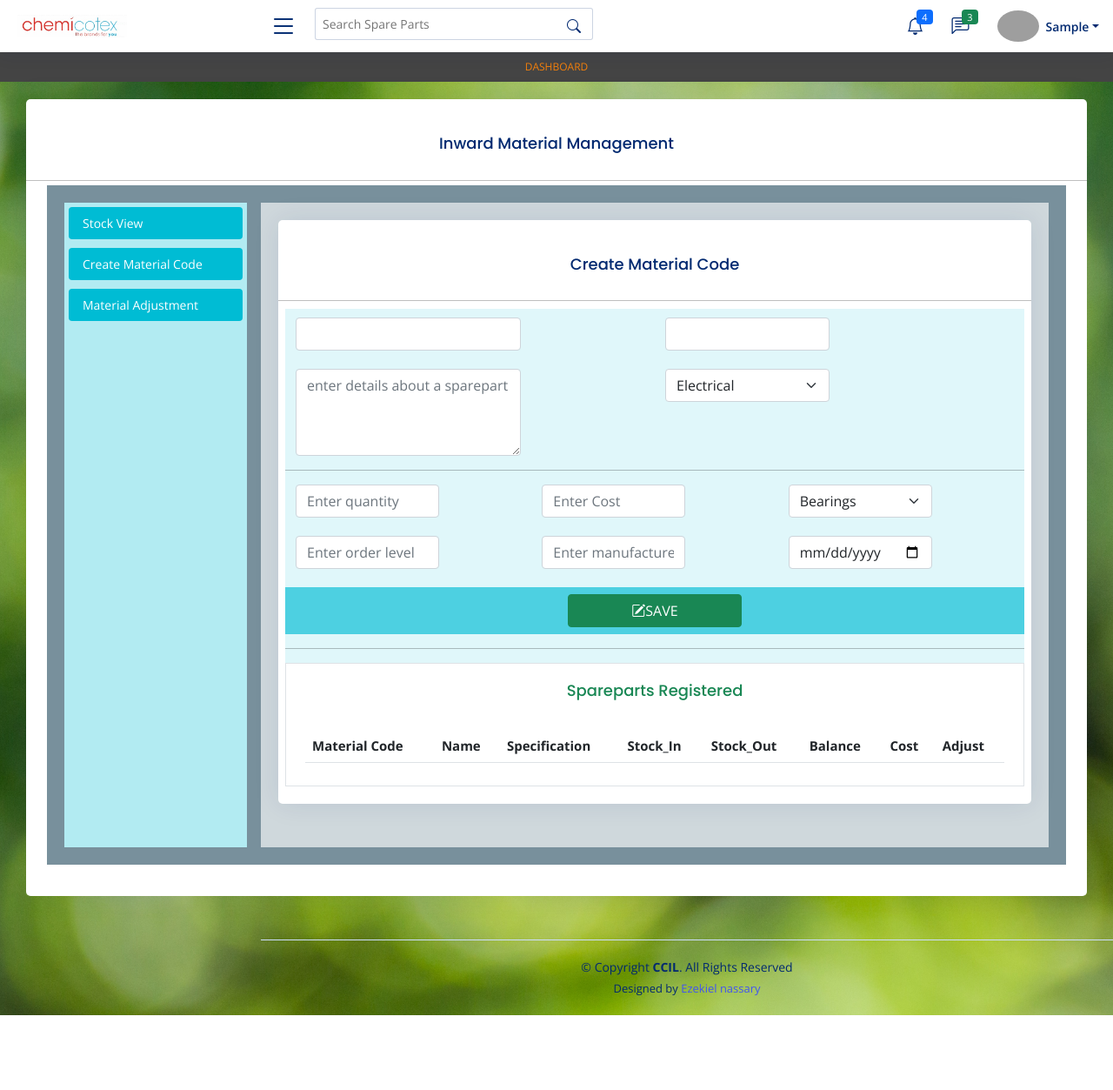
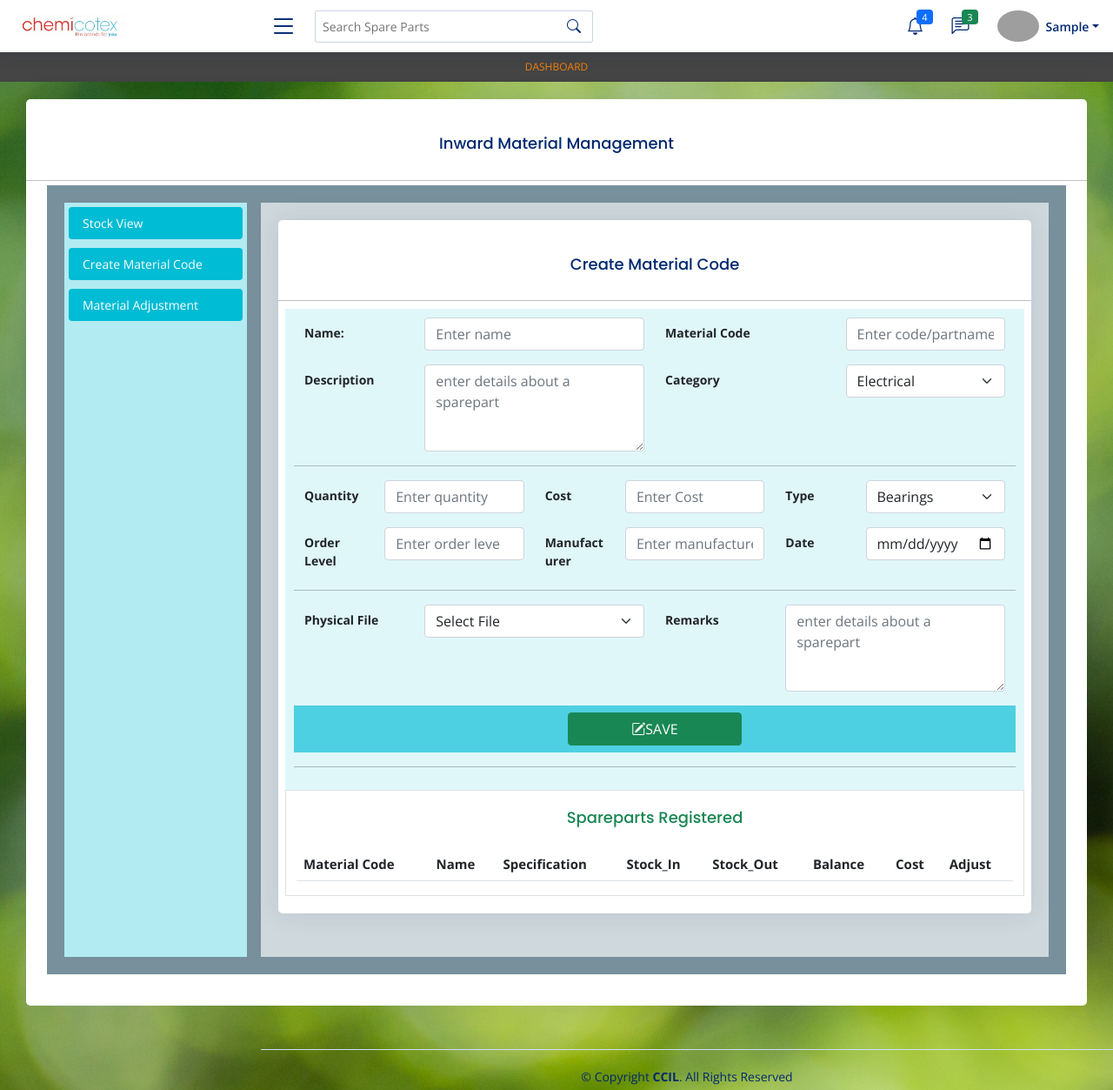
Before and after one commit to ezekielNassary/ccil, a PHP site: page /inward_material.php in a window 1280 px wide, after a click on "Create Material Code". Shown: the top 1253 px of the page at 87% size. Before the commit the page ends 1167 px from the top, so only its background shows below. Run offline with PHP 8.4, Linux system fonts and the light colour scheme; the visitor is signed in with stand-in values (Sample User, id 1); lists and menus that the app fills with data are empty; some libraries are stand-ins or nearby versions; grey boxes are pictures that could not be loaded.

Commit message:
insert material code

```diff
--- a/actionpages/get_material.php
+++ b/actionpages/get_material.php
@@ -5,7 +5,7 @@ if(!empty($_POST['command'])){
 $line = mysqli_real_escape_string($link,$_POST['command']);
 }
 $data = array();
-$sql = "SELECT * FROM stock_data";
+$sql = "SELECT * FROM stock_data ORDER BY Partname DESC ";
 $result = mysqli_query($link, $sql);
 if (mysqli_num_rows($result) > 0) {
 	while($row[] = mysqli_fetch_assoc($result)) {
--- a/assets/css/style.css
+++ b/assets/css/style.css
@@ -1396,7 +1396,14 @@ width: 100%;
 .material-code-form{
   background-color: #e0f7fa;
   margin-top: -30px;
-  padding-top: 10px;
+  padding: 10px;
+
+}
+.material-code-form label{
+  text-align: left;
+  font-weight: bold;
+  font-size: 14px;
+
 }
 .save-code {
   text-align: center;
@@ -1418,11 +1425,17 @@ width: 100%;
   text-align: left;
   font-size: 13px;
 }
-.stock-addition input,label,select{
+.stock-addition input, .stock-addition label, .stock-addition select{
   display: none;
 }
-
-.outpass-form label,input{
+.stock-registered table tr td{
+  text-align: left;
+  font-size: 13px;
+}
+.stock-registered table tr th{
+  font-size: 15px;
+}
+.outpass-form label, .outpass-form input{
  margin-bottom: 5px;
 
 }
@@ -1471,7 +1484,21 @@ opacity: 0.4;
 .search-row{
   margin-top: -30px;
 }
+.code-result{
+  text-align: center;
+  font-size: 20px;
 
+
+}
+.code-result .icon{
+
+  font-size: 32px;
+  line-height: 0;
+  width: 32px;
+  height: 32px;
+  flex-shrink: 0;
+  flex-grow: 0;
+}
 @media (max-width: 480px) {
   .req-options{
     display: none;
--- a/assets/js/home.js
+++ b/assets/js/home.js
@@ -41,6 +41,7 @@ $('#outpass').click(function () {
 
 
   if (page_link == "/ccil/inward_material.php") {
+
     fetch_material()
      $("#stock-table-two").on('click','.edit-stock',function(){
          var currentRow=$(this).closest("tr");
@@ -51,8 +52,47 @@ $('#outpass').click(function () {
          var stock_out=currentRow.find("td:eq(4)").text();
          var balance=currentRow.find("td:eq(5)").text();
          var cost=currentRow.find("td:eq(6)").text();
+         $('#spare-adjust-modal').modal('show')
+    });
 
-         $('#verticalycentered').modal('show')
+    $('#sp-save').click(function(){
+      var spareName = $('#sp-name').val()
+      var spareCode = $('#sp-code').val()
+      var spareDescription = $('#sp-descr').val()
+      var spareCategory = $('#sp-category').find(":selected").text();
+      var spareQty = $('#sp-qty').val()
+      var spareCost = $('#sp-cost').val()
+      var spareType = $('#sp-type').find(":selected").text();
+      var spareOlevel = $('#sp-orderlevel').val()
+      var spareManuf = $('#sp-manuf').val()
+      var spareDate = $('#sp-date').val()
+      var spareFile = $('#sp-file').find(":selected").text();
+      var spareRemark = $('#sp-remark').val()
+      var error=""
+
+      if (spareCode == "") {
+        error="Enter material code"
+         $('.code-result').html('<p class="text-danger"><i class="icon bi bi-info-square"></i><p>'+error+'</p></p>')
+        $('#success-modal').modal('show')
+        return
+      }
+
+    $.ajax({
+    type: "POST",
+    url: "actionpages/insert_code.php",
+    data: {'name':spareName,'code':spareCode,'description':spareDescription,'category':spareCategory,'qty':spareQty,
+    'cost':spareCost,'type':spareType,'level':spareOlevel,'date':spareDate,'file':spareFile,'remark':spareRemark},
+    success: function(data){
+      console.log(data);
+      if (data == 'success') {
+         $('.code-result').html('<p class="text-success text-center"><i class="icon bi bi-check-lg"></i><p class=" text-success p3 text-center">Data Saved Succesful</p></p>')
+        $('#success-modal').modal('show')
+      }else{
+         $('.code-result').html('<p class="text-danger text-center"><i class="icon bi bi-info-square"></i><p class=" text-danger p3 text-center">'+data+'</p></p>')
+        $('#success-modal').modal('show')
+      }
+    }
+});
     });
   }
 
@@ -65,7 +105,6 @@ $('#outpass').click(function () {
 
 
   $('#add-req-list').click(function () {
-
     let data = [];
     var materialCode = $("#material-code").val();
     var specifications = $("#specifications").val();
@@ -183,11 +222,12 @@ function dashboard_menu(login_level){
    $('#approve').hide();
   }
 }
+function spareparts_inputs(){
+  speed1= $("#speed1").val();
+}
+function register_spare(){
 
-
-
-
-
+}
 
 function fetch_material(){
    $.ajax({
@@ -213,7 +253,7 @@ function fetch_material(){
              </tr>`;
       $('.stock-table-data').append(body);
     });
-   // $("#stock-table-one").DataTable();
+   $("#stock-table-one").DataTable();
     $("#stock-table-two").DataTable();
  }
  });
--- a/inward_material.php
+++ b/inward_material.php
@@ -192,39 +192,39 @@ include "templates/top.php";
         <div class="card-body">
         <div class="row">
          <div class="col-sm-12">
-<form class="row material-code-form" id="">
+<form class="row material-code-form text-dark" id="">
 
              <div class="col-lg-6">
          <div class="row mb-3">
                   <label for="inputEmail3" class="col-sm-4 col-form-label">Name:</label>
                   <div class="col-sm-8">
-                    <input type="text" class="form-control" id="inputText">
+                    <input type="text" class="form-control" placeholder="Enter name" id="sp-name">
                   </div>
                 </div>
                  </div>
 
                   <div class="col-lg-6">
                 <div class="row mb-3">
-                  <label for="inputEmail3" class="col-sm-6 col-form-label">Material Codde:</label>
+                  <label for="sp-code" class="col-sm-6 col-form-label">Material Code</label>
                   <div class="col-sm-6">
-                    <input type="text" class="form-control" id="inputText">
+                    <input type="text" class="form-control" placeholder="Enter code/partname" id="sp-code">
                   </div>
                 </div>
                  </div>
                  <div class="col-lg-6">
          <div class="row mb-3">
-                  <label for="inputEmail3" class="col-sm-4 col-form-label">Description:</label>
+                  <label for="inputEmail3" class="col-sm-4 col-form-label">Description</label>
                   <div class="col-sm-8">
-                   <textarea class="form-control" placeholder="enter details about a sparepart" id="description" style="height: 100px;"></textarea>
+                   <textarea class="form-control" placeholder="enter details about a sparepart" id="sp-descr" style="height: 100px;"></textarea>
                     </div>
                 </div>
                  </div>
 
                   <div class="col-lg-6">
                 <div class="row mb-3">
-                  <label for="inputEmail3" class="col-sm-6 col-form-label">Category:</label>
+                  <label for="inputEmail3" class="col-sm-6 col-form-label">Category</label>
                   <div class="col-sm-6">
-                   <select class="form-select" id="Category" aria-label="State">
+                   <select class="form-select" id="sp-category" aria-label="State">
                     <option selected value="mech">Electrical</option>
                       <option value="electrical">Mechanical</option>
                   </select>
@@ -234,25 +234,25 @@ include "templates/top.php";
                  <hr>
                 <div class="col-lg-4">
          <div class="row mb-3">
-                  <label for="inputEmail3" class="col-sm-4 col-form-label">Quantity</label>
+                  <label for="sp-qty" class="col-sm-4 col-form-label">Quantity</label>
                   <div class="col-sm-8">
-                    <input type="text" class="form-control" id="qty" placeholder="Enter quantity">
+                    <input type="number" class="form-control" id="sp-qty" placeholder="Enter quantity">
                 </div>
                  </div>
                   </div>
                  <div class="col-lg-4">
                  <div class="row mb-3">
-                  <label for="inputEmail3" class="col-sm-4 col-form-label">Cost</label>
+                  <label for="sp-cost" class="col-sm-4 col-form-label">Cost</label>
                   <div class="col-sm-8">
-                    <input type="text" class="form-control" id="qty" placeholder="Enter Cost">
+                    <input type="number" class="form-control" id="sp-cost" placeholder="Enter Cost">
                 </div>
                  </div>
                  </div>
                   <div class="col-lg-4">
                 <div class="row mb-3">
-                  <label for="inputEmail3" class="col-sm-4 col-form-label">Type:</label>
+                  <label for="sp-type" class="col-sm-4 col-form-label">Type</label>
                   <div class="col-sm-8">
-                    <select class="form-select" id="type" aria-label="State">
+                    <select class="form-select" id="sp-type" aria-label="State">
                       <option selected value="motor">Motor</option>
                       <option value="drive">Drive</option>
                       <option value="contactor">Contactor</option>
@@ -281,40 +281,102 @@ include "templates/top.php";
                   </div>
                 </div>
                  </div>
+
  <div class="col-lg-4">
          <div class="row mb-3">
-                  <label for="inputEmail3" class="col-sm-4 col-form-label">Order Level</label>
+                  <label for="sp-orderlevel" class="col-sm-4 col-form-label">Order Level</label>
                   <div class="col-sm-8">
-                    <input type="text" class="form-control" id="qty" placeholder="Enter order level">
+                    <input type="number" class="form-control" id="sp-orderlevel" placeholder="Enter order level">
                 </div>
                  </div>
                   </div>
                  <div class="col-lg-4">
                  <div class="row mb-3">
-                  <label for="inputEmail3" class="col-sm-4 col-form-label">Manufacturer</label>
+                  <label for="sp-manuf" class="col-sm-4 col-form-label">Manufacturer</label>
                   <div class="col-sm-8">
-                    <input type="text" class="form-control" id="qty" placeholder="Enter manufacturer">
+                    <input type="text" class="form-control" id="sp-manuf" placeholder="Enter manufacturer">
                 </div>
                  </div>
                  </div>
                   <div class="col-lg-4">
                  <div class="row mb-3">
-                  <label for="inputEmail3" class="col-sm-4 col-form-label">Date</label>
+                  <label for="sp-date" class="col-sm-4 col-form-label">Date</label>
                   <div class="col-sm-8">
-                    <input type="date" class="form-control" id="date" placeholder="Enter date">
+                    <input type="date" class="form-control" id="sp-date" placeholder="Enter date">
+                </div>
+                 </div>
+                 </div>
+                 <hr>
+                   <div class="col-lg-6">
+         <div class="row mb-3">
+                  <label for="sp-file" class="col-sm-4 col-form-label">Physical File</label>
+                  <div class="col-sm-8">
+                    <select class="form-select" id="sp-file" aria-label="State">
+                    <option selected value="">Select File</option>
+                    <option value="">All_Packing_Machine</option>
+                    <option value="">BEARINGS</option>
+                    <option value="">SEAL</option>
+                    <option value="">ORING</option>
+                    <option value="">FESTO CYLINDER</option>
+                    <option value="">TUBE HOLDER</option>
+                    <option value="">TAFLON SPARE</option>
+                    <option value="">BOILER</option>
+                    <option value="">Nodern_Filling_M/C</option>
+                    <option value="">ETP Plant</option>
+                    <option value="">R.O Plant</option>
+                    <option value="">WAUKESHA PUMP</option>
+                    <option value="">STATIONARY</option>
+                    <option value="">PRINTER</option>
+                    <option value="">Mechanical</option>
+                    <option value="">BELTS</option>
+                    <option value="">AUTOPACK</option>
+                    <option value="">CIR CLIP</option>
+                    <option value="">COMPRESSOR</option>
+                    <option value="">CHILLER</option>
+                    <option value="">GENERAL SPARE</option>
+                    <option value="">ELECTRICAL GENERAL</option>
+                    <option value="">NM2002 #55101</option>
+                    <option value="">NM2002 #55002</option>
+                    <option value="">NM 1702</option>
+                    <option value="">NODERN PARTS</option>
+                    <option value="">FITTINGS</option>
+                    <option value="">NP 1702</option>
+                  </select>
+                </div>
+                 </div>
+                  </div>
+
+                  <div class="col-lg-6">
+                 <div class="row mb-3">
+                  <label for="sp-remark" class="col-sm-4 col-form-label">Remarks</label>
+                  <div class="col-sm-8">
+                   <textarea class="form-control" placeholder="enter details about a sparepart" id="sp-remark" style="height: 100px;"></textarea>
                 </div>
                  </div>
                  </div>
         <p class="save-code col-sm-12 p-2" >
-         <button type="button" class="btn btn-success" id="save"><i class="bi bi-pencil-square"></i>SAVE</button></p>
+         <button type="button" class="btn btn-success" id="sp-save"><i class="bi bi-pencil-square"></i>SAVE</button></p>
+
          <hr>
 </form>
+<!-- Success Modal-->
+ <div class="modal fade" id="success-modal" tabindex="-1">
+                <div class="modal-dialog modal-dialog-centered modal-sm">
+                  <div class="modal-content">
 
+                    <div class="modal-body">
+                     <p class="code-result"></p>
+                    </div>
+                  <p style="text-align: right; padding: 5px;"><button type="button" style="width: 100px; font-size: 12px;" data-bs-dismiss="modal" class="btn btn-success">OK</button></p>
+                  </div>
+                </div>
+              </div>
+  <!-- End Success Modal-->
  </div>
  <div class="col-lg-12 border">
 
     <h1 class="card-title text-success  text-center">Spareparts Registered</h1>
-<div class="stock-addition">
+<div class="stock-registered">
  <table class="sotock-table table table-stripped" id="stock-table-one">
             <thead>
               <tr>
@@ -366,8 +428,8 @@ include "templates/top.php";
        <div class="stock-addition  col-lg-12">
          <table class="stock-table table table-stripped" id="stock-table-two">
            <thead>
-           <th scope="col" >Code</th>
-           <th scope="col" >Name</th>
+          <th scope="col">Code</th>
+          <th scope="col">Name</th>
           <th scope="col">Specification</th>
           <th scope="col">Stock_In</th>
           <th scope="col">Stock_Out</th>
@@ -380,9 +442,8 @@ include "templates/top.php";
            </tbody>
          </table>
        </div>
-<!-- Vertically centered Modal -->
-
-              <div class="modal fade" id="verticalycentered" tabindex="-1">
+<!-- spare-adjust-modal centered Modal -->
+              <div class="modal fade" id="spare-adjust-modal" tabindex="-1">
                 <div class="modal-dialog  modal-lg">
                   <div class="modal-content">
                     <div class="modal-header">
@@ -414,10 +475,7 @@ include "templates/top.php";
                     </div>
                   </div>
                 </div>
-              </div><!-- End Vertically centered Modal-->
-
-
-
+              </div><!-- End spare-adjust-modal centered Modal-->
      </div>
 
     </div>
```
Also changed, not shown: actionpages/insert_code.php (added, +29 -0 lines).
